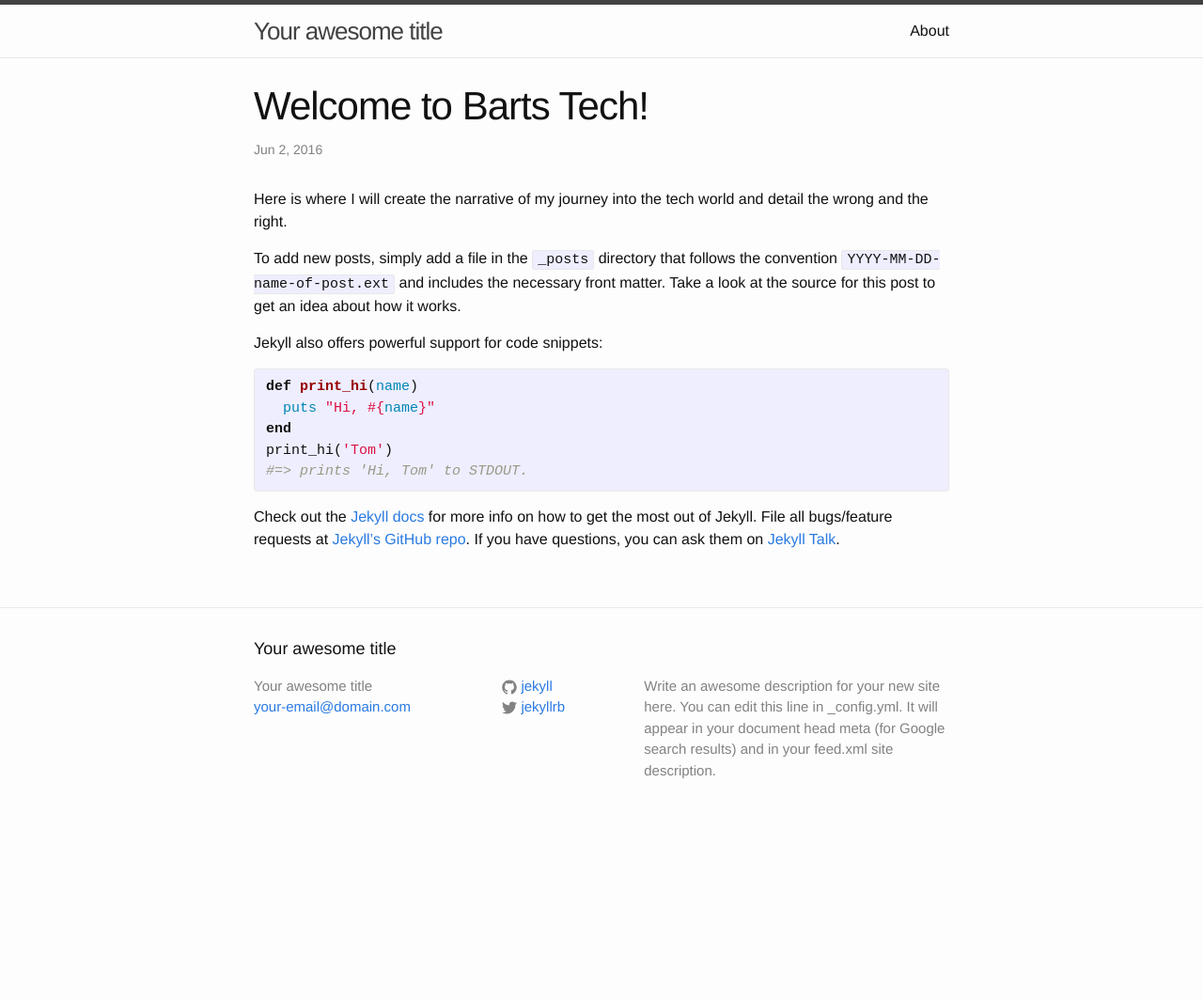
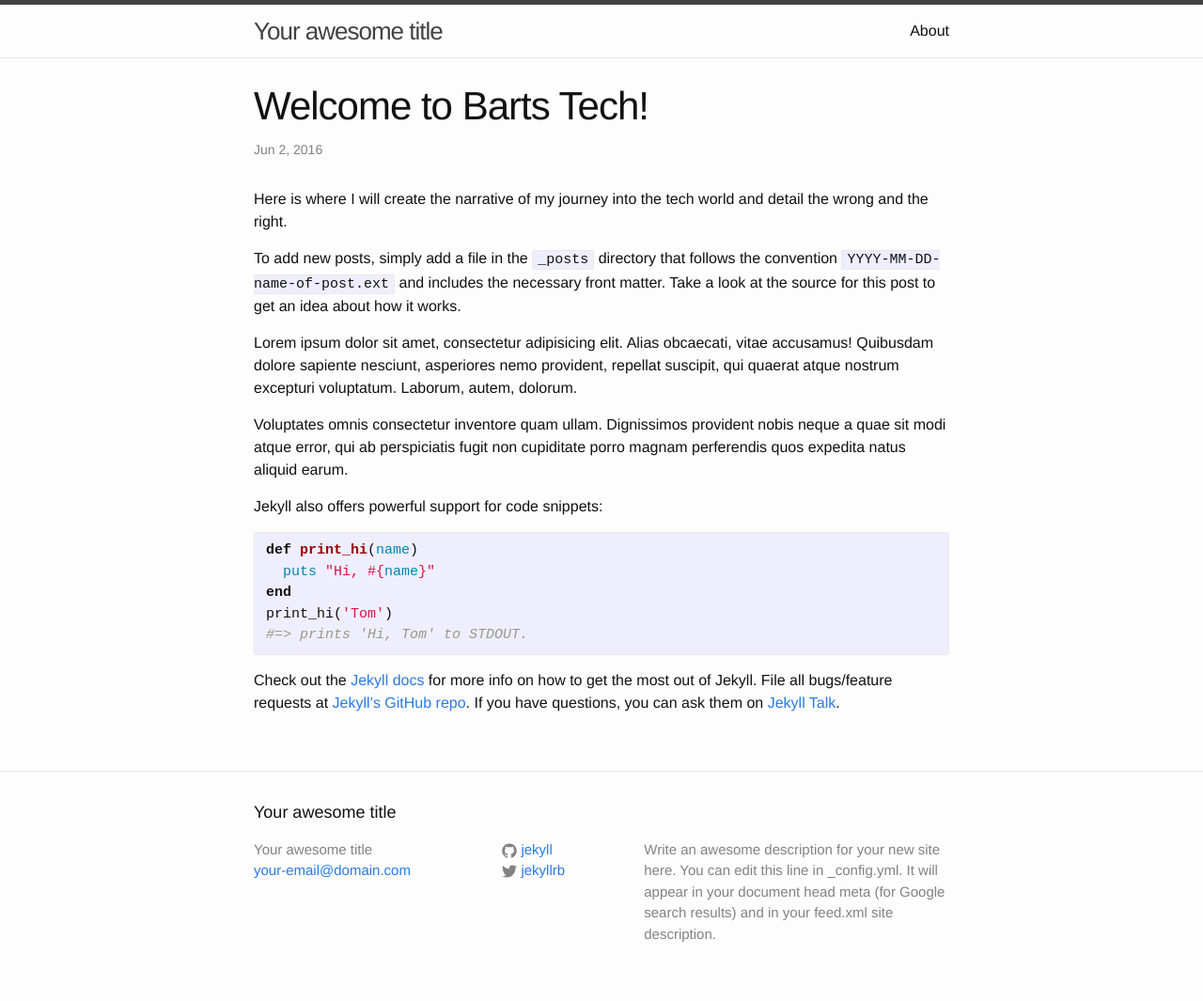
Before and after one commit to BartDailey/bartdailey.github.io, a Jekyll site: the page built from _posts/2016-06-02-welcome-to-jekyll.markdown, in a window 1280 px wide. Shown: the whole page at 94% size. Built offline with Jekyll 4.4.1, drawn with Linux system fonts in a browser that asks for light colours; before the commit the page ends 900 px from its top, so only the background shows below that.

Commit message:
Added content to fill page
Signed-off-by: Bart Dailey <Bart Dailey>

```diff
--- a/_posts/2016-06-02-welcome-to-jekyll.markdown
+++ b/_posts/2016-06-02-welcome-to-jekyll.markdown
@@ -2,11 +2,15 @@
 layout: post
 title:  "Welcome to Barts Tech!"
 date:   2016-06-02 12:04:38 -0400
-categories: jekyll update
+categories: Tech Update
 ---
 Here is where I will create the narrative of my journey into the tech world and detail the wrong and the right.
 
 To add new posts, simply add a file in the `_posts` directory that follows the convention `YYYY-MM-DD-name-of-post.ext` and includes the necessary front matter. Take a look at the source for this post to get an idea about how it works.
+
+Lorem ipsum dolor sit amet, consectetur adipisicing elit. Alias obcaecati, vitae accusamus! Quibusdam dolore sapiente nesciunt, asperiores nemo provident, repellat suscipit, qui quaerat atque nostrum excepturi voluptatum. Laborum, autem, dolorum.
+
+Voluptates omnis consectetur inventore quam ullam. Dignissimos provident nobis neque a quae sit modi atque error, qui ab perspiciatis fugit non cupiditate porro magnam perferendis quos expedita natus aliquid earum.
 
 Jekyll also offers powerful support for code snippets:
 
```
